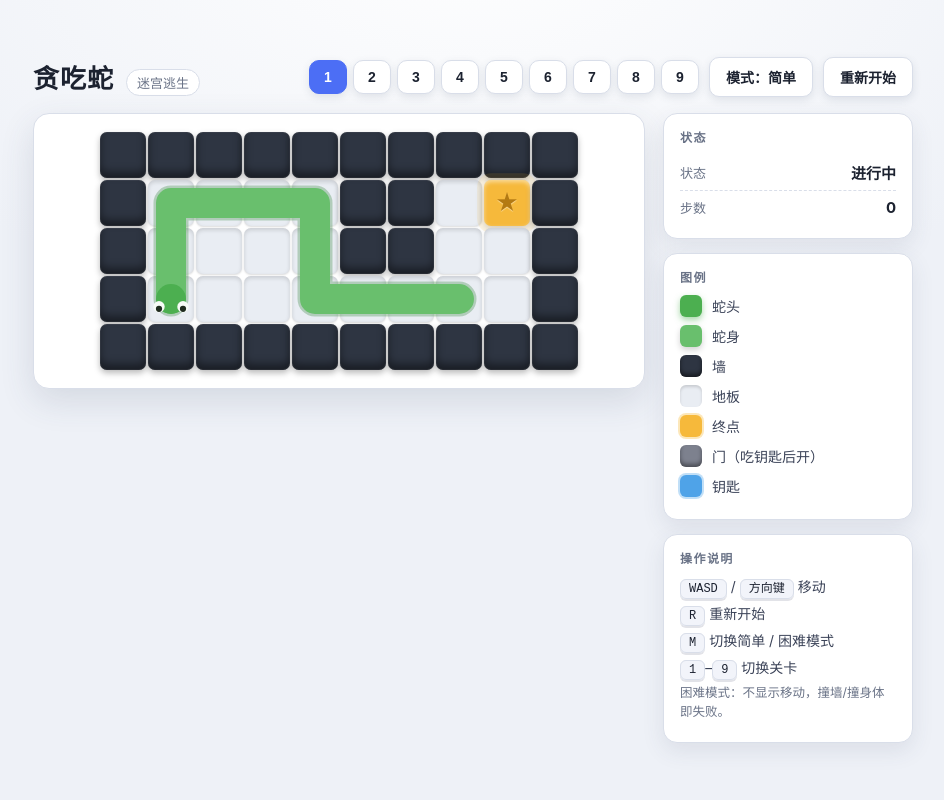
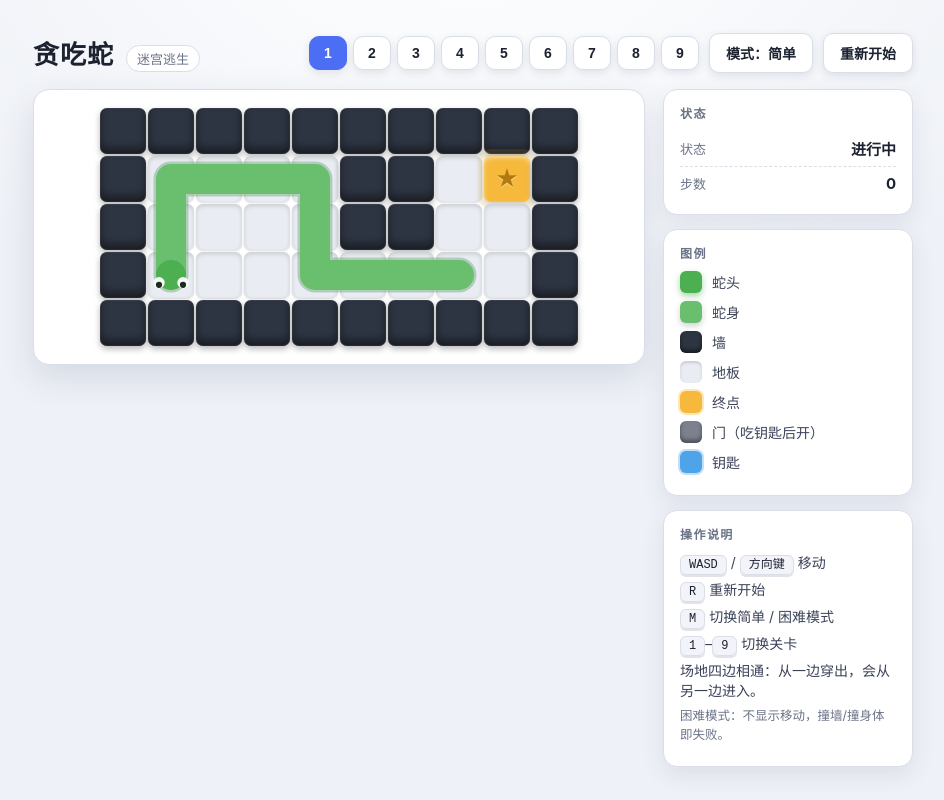
Before and after one commit to axiomofchoice-hjt/memorysnake, a React (Vite) app: page / in a window 1280 px wide. Shown: the whole page, without its empty margins (167-1111 px from the left). Built offline with nearby package versions, Linux system fonts and the light colour scheme.

Commit message:
docs: 操作说明补充边界环绕提示
- 新增“场地四边相通：从一边穿出，会从另一边进入。”

```diff
--- a/src/components/Panel.jsx
+++ b/src/components/Panel.jsx
@@ -29,6 +29,7 @@ export default function Panel({ game, hardMode }) {
         <div className="hint"><kbd>R</kbd> 重新开始</div>
         <div className="hint"><kbd>M</kbd> 切换简单 / 困难模式</div>
         <div className="hint"><kbd>1</kbd>–<kbd>9</kbd> 切换关卡</div>
+        <div className="hint">场地四边相通：从一边穿出，会从另一边进入。</div>
         <div className="hint mode-note">困难模式：不显示移动，撞墙/撞身体即失败。</div>
       </div>
     </aside>
```
